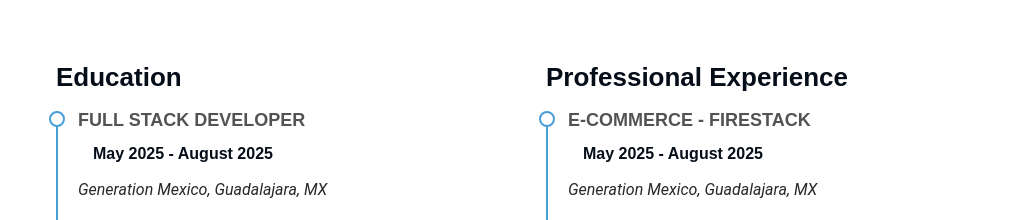
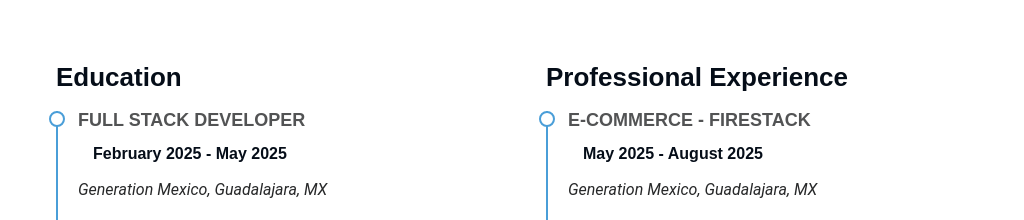
Before and after one commit to IngJavRod/Personal_Portfolio, a plain HTML site: page index.html in a window 1280 px wide. Shown: the part 2480-2700 px from the top of the page, without its empty margins (256-1280 px from the left). Drawn offline with Linux system fonts and the light colour scheme.

Commit message:
Modificaciones a index.html

```diff
--- a/index.html
+++ b/index.html
@@ -239,7 +239,7 @@
             <h3 class="resume-title">Education</h3>
             <div class="resume-item">
               <h4>Full Stack Developer</h4>
-              <h5>May 2025 - August 2025</h5>
+              <h5>February 2025 - May 2025</h5>
               <p><em>Generation Mexico, Guadalajara, MX</em></p>
               <p>I completed an intensive full-stack bootcamp where I learned Java, Spring Boot, JavaScript, HTML, CSS,
                 and tools like Jira, Figma, and agile methodologies.</p>
```
